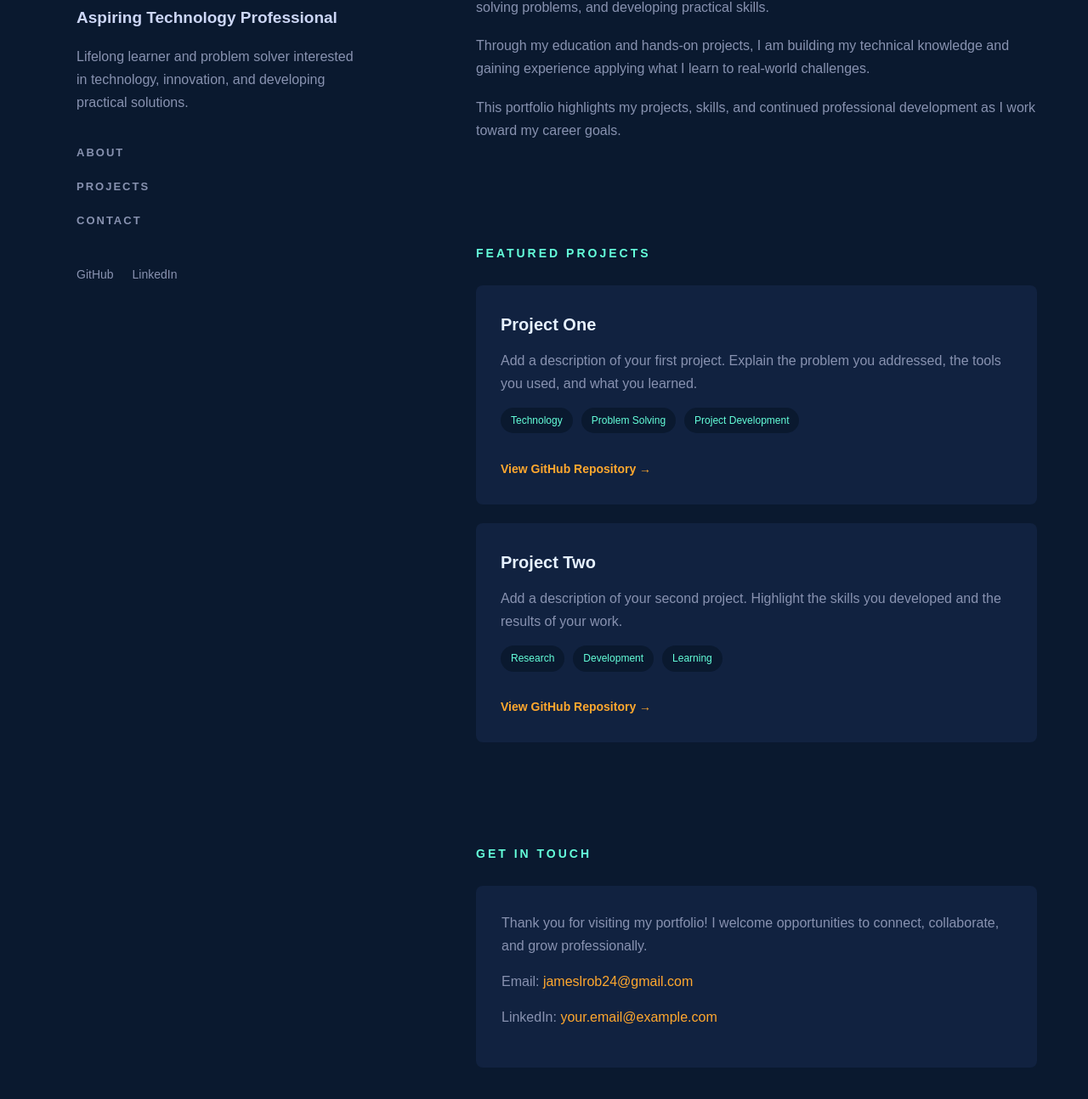
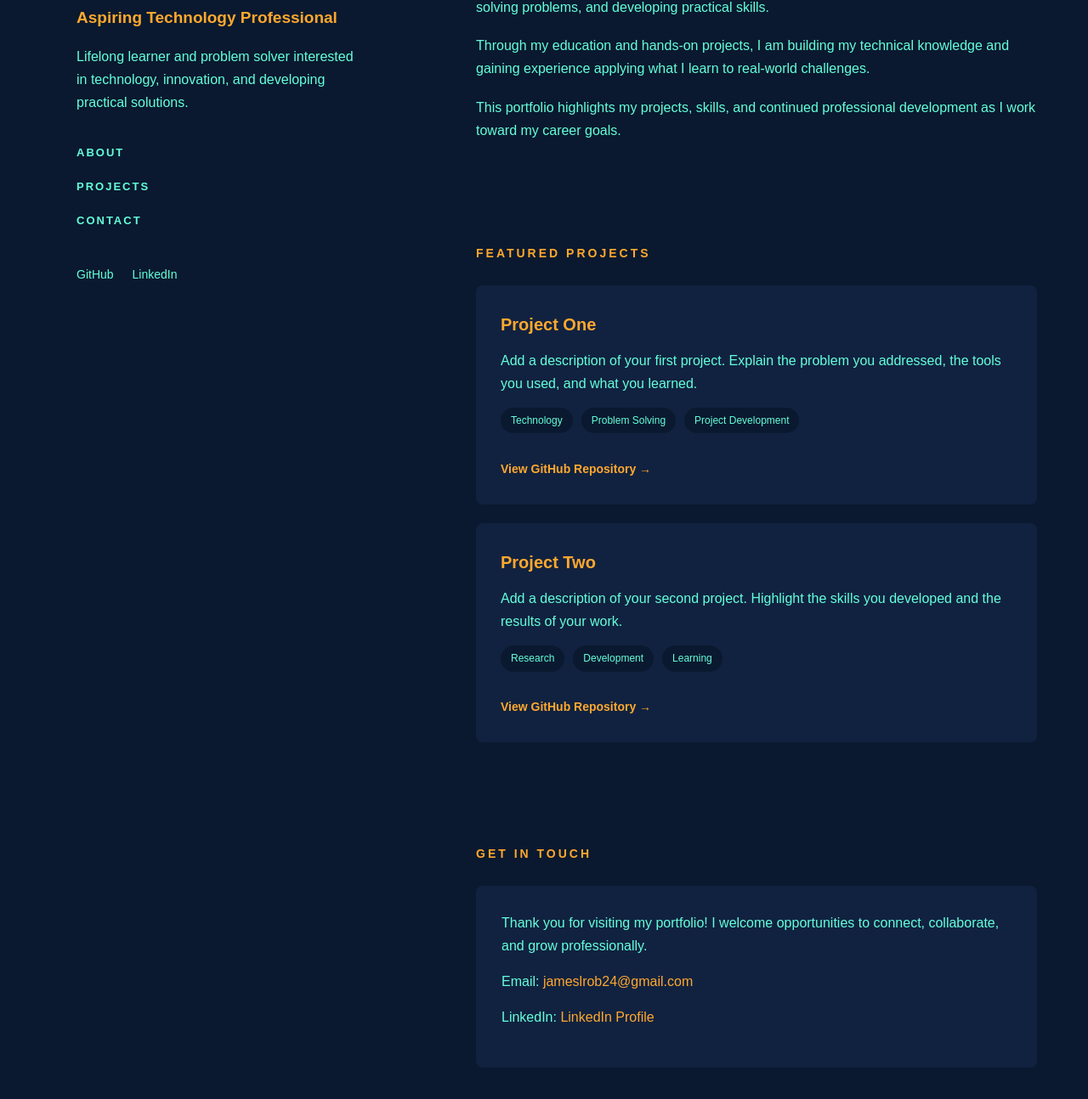
Before and after one commit to jameslrob24/jameslrob24.github.io, a plain HTML site: page index.html in a window 1280 px wide. Shown: the part 181-1475 px from the top of the page at 85% size. Drawn offline with Linux system fonts and the light colour scheme.

Commit message:
Update index.html

```diff
--- a/index.html
+++ b/index.html
@@ -52,18 +52,18 @@
 
         header h1 {
             font-size: 42px;
-            color: #e6f1ff;
+            color: #ffa82e;
             margin-bottom: 5px;
         }
 
         header h2 {
             font-size: 19px;
-            color: #ccd6f6;
+            color: #ffa82e;
             margin-bottom: 15px;
         }
 
         header p {
-            color: #8892b0;
+            color: #64ffda;
             max-width: 330px;
             margin-bottom: 35px;
         }
@@ -75,7 +75,7 @@
         }
 
         nav a {
-            color: #8892b0;
+            color: #64ffda;
             font-size: 13px;
             font-weight: bold;
             letter-spacing: 2px;
@@ -84,7 +84,7 @@
         }
 
         nav a:hover {
-            color: #64ffda;
+            color: #ffa82e;
             padding-left: 10px;
         }
 
@@ -95,12 +95,12 @@
         }
 
         .social-links a {
-            color: #8892b0;
+            color: #64ffda;
             font-size: 14px;
         }
 
         .social-links a:hover {
-            color: #64ffda;
+            color: #ffa82e;
         }
 
         /* MAIN CONTENT */
@@ -114,7 +114,7 @@
         }
 
         .section-title {
-            color: #64ffda;
+            color: #ffa82e;
             font-size: 14px;
             text-transform: uppercase;
             letter-spacing: 3px;
@@ -122,7 +122,7 @@
         }
 
         .description {
-            color: #8892b0;
+            color: #64ffda;
             margin-bottom: 18px;
         }
 
@@ -139,23 +139,24 @@
 
         .project:hover {
             transform: translateY(-5px);
-            border-color: #64ffda;
+            border-color: #ffa82e;
         }
 
         .project h3 {
-            color: #e6f1ff;
+            color: #ffa82e;
             font-size: 20px;
             margin-bottom: 12px;
         }
 
         .project p {
-            color: #8892b0;
+            color: #64ffda;
             margin-bottom: 15px;
         }
 
         .project-link {
             font-size: 14px;
             font-weight: bold;
+            color: #ffa82e;
         }
 
         .project-link:hover {
@@ -186,8 +187,12 @@
         }
 
         .contact-box p {
-            color: #8892b0;
+            color: #64ffda;
             margin-bottom: 15px;
+        }
+
+        .contact-box a {
+            color: #ffa82e;
         }
 
         .contact-box a:hover {
@@ -195,12 +200,12 @@
         }
 
         footer {
-            color: #8892b0;
+            color: #64ffda;
             font-size: 12px;
             margin-top: 60px;
         }
 
-        /* MOBILE */
+        /* MOBILE RESPONSIVENESS */
 
         @media (max-width: 800px) {
             .container {
@@ -236,6 +241,7 @@
                 margin-bottom: 75px;
             }
         }
+
     </style>
 </head>
 
@@ -246,6 +252,7 @@
     <!-- SIDEBAR -->
 
     <header>
+
         <h1>James Robinson</h1>
 
         <h2>Aspiring Technology Professional</h2>
@@ -263,6 +270,7 @@
         </nav>
 
         <div class="social-links">
+
             <a href="https://github.com/yourusername">
                 GitHub
             </a>
@@ -270,7 +278,9 @@
             <a href="https://www.linkedin.com/in/jamesrobinson24/">
                 LinkedIn
             </a>
+
         </div>
+
     </header>
 
 
@@ -388,7 +398,7 @@
                 <p>
                     LinkedIn:
                     <a href="https://www.linkedin.com/in/jamesrobinson24/">
-                        your.email@example.com
+                        LinkedIn Profile
                     </a>
                 </p>
 
@@ -396,6 +406,8 @@
 
         </section>
 
+
+        <!-- FOOTER -->
 
         <footer>
             Designed and built by James Robinson.
```
